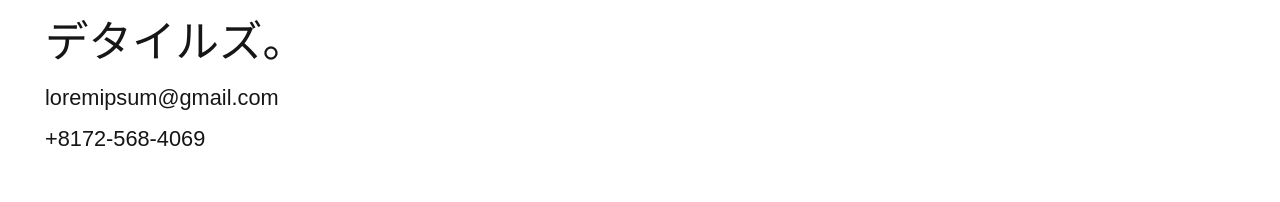
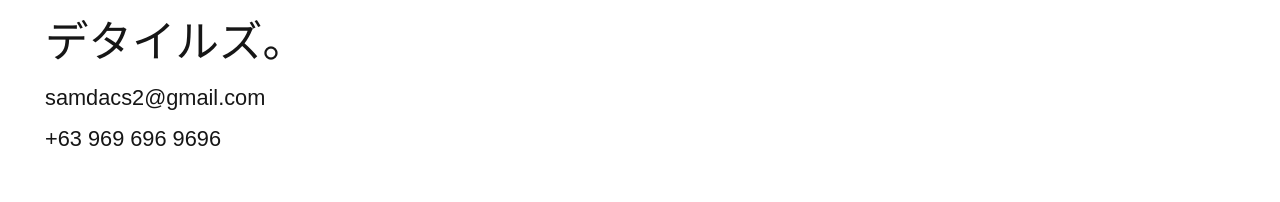
Before and after one commit to Samshh/landingPage, a Vue app: page / in a window 1280 px wide. Shown: the part 5013-5215 px from the top of the page. Built offline with nearby package versions, Linux system fonts and the light colour scheme; the HTML template or start-up script is replaced by a standard one; a web font is replaced by a local one.

Commit message:
details added

```diff
--- a/src/components/footermain.vue
+++ b/src/components/footermain.vue
@@ -117,8 +117,8 @@ onUnmounted(() => {
       </div>
       <div class="detailwrap">
         <div class="detail">デタイルズ。</div>
-        <p class="details">loremipsum@gmail.com</p>
-        <p class="details">+8172-568-4069</p>
+        <p class="details">samdacs2@gmail.com</p>
+        <p class="details">+63 969 696 9696</p>
       </div>
     </div>
     <div class="madewrap">
```
